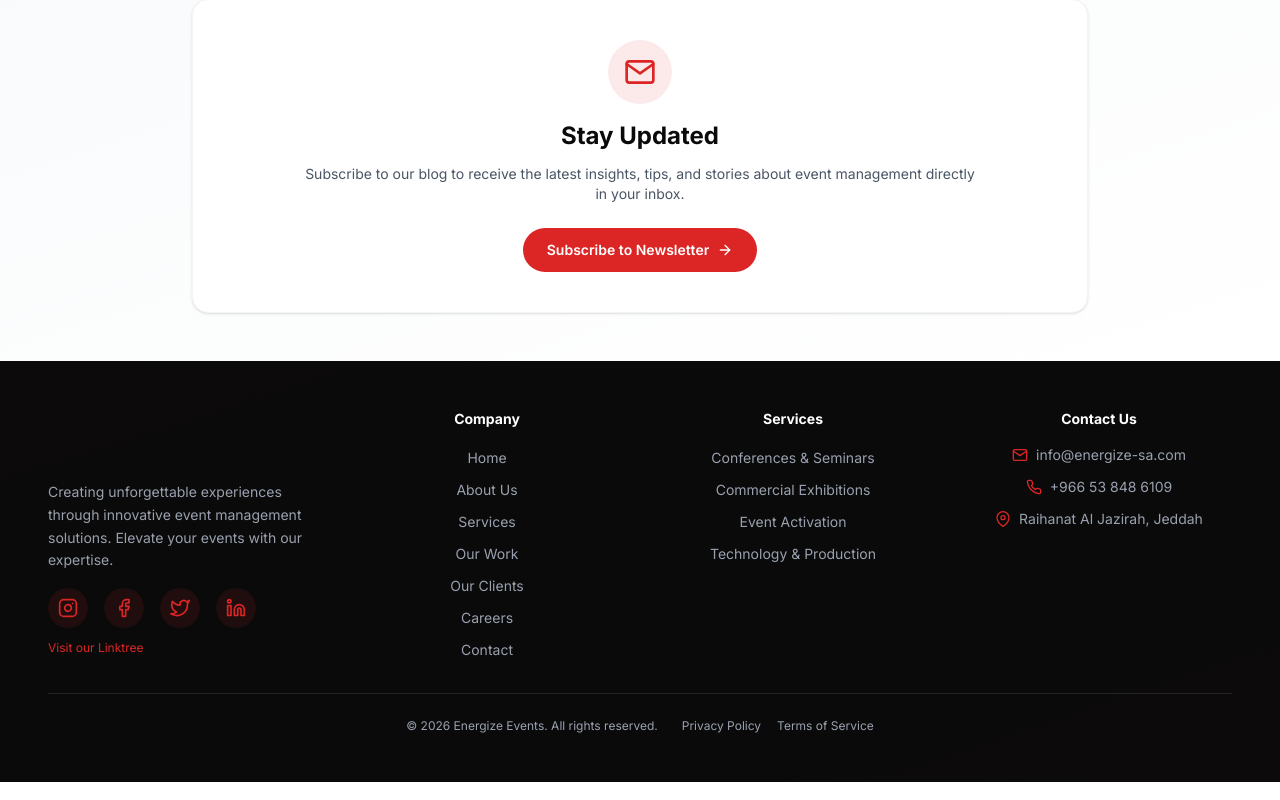
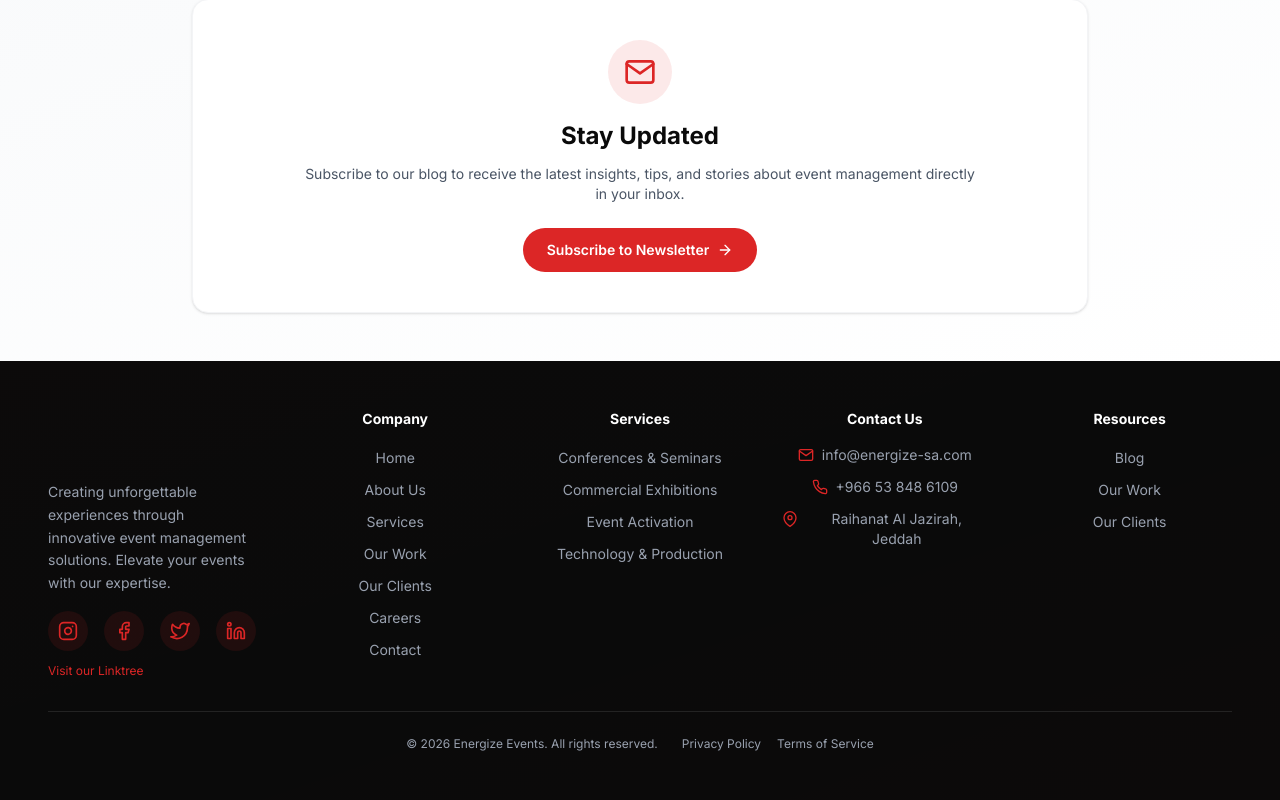
Before and after one commit to mohameddzaher/Energize-Events, a Next.js app in the folder frontend/: page /blog in a window 1280 px wide. Shown: the part 809-1609 px from the top of the page. Built offline with nearby package versions, Linux system fonts and the light colour scheme; grey boxes are pictures that could not be loaded; a web font is replaced by a local one.

Commit message:
Add Resources section to Footer to fill empty space

```diff
--- a/frontend/src/components/Footer.tsx
+++ b/frontend/src/components/Footer.tsx
@@ -70,7 +70,7 @@ const Footer = () => {
 
       <div className="relative z-10 w-full mx-auto px-4 sm:px-6 lg:px-8 xl:px-12 2xl:px-16 py-10 sm:py-12">
         <div className="max-w-7xl mx-auto">
-          <div className="grid md:grid-cols-2 lg:grid-cols-4 gap-6 sm:gap-8 lg:gap-10 mb-6 sm:mb-8">
+          <div className="grid md:grid-cols-2 lg:grid-cols-5 gap-6 sm:gap-8 lg:gap-10 mb-6 sm:mb-8">
             {/* Brand Column */}
             <div className="lg:col-span-1">
               <motion.div
@@ -220,6 +220,29 @@ const Footer = () => {
                 </li>
               </ul>
             </motion.div>
+
+            {/* Resources */}
+            <motion.div
+              initial={{ opacity: 0, y: 20 }}
+              whileInView={{ opacity: 1, y: 0 }}
+              viewport={{ once: true }}
+              transition={{ duration: 0.6, delay: 0.4 }}
+              className="text-center"
+            >
+              <h4 className="text-sm font-bold mb-4">Resources</h4>
+              <ul className="space-y-2">
+                {footerLinks.resources.map((link, index) => (
+                  <li key={index}>
+                    <Link
+                      href={link.href}
+                      className="text-gray-400 hover:text-[#DC2626] transition-colors text-xs sm:text-sm cursor-pointer"
+                    >
+                      {link.name}
+                    </Link>
+                  </li>
+                ))}
+              </ul>
+            </motion.div>
           </div>
 
           {/* Bottom Bar */}
```
